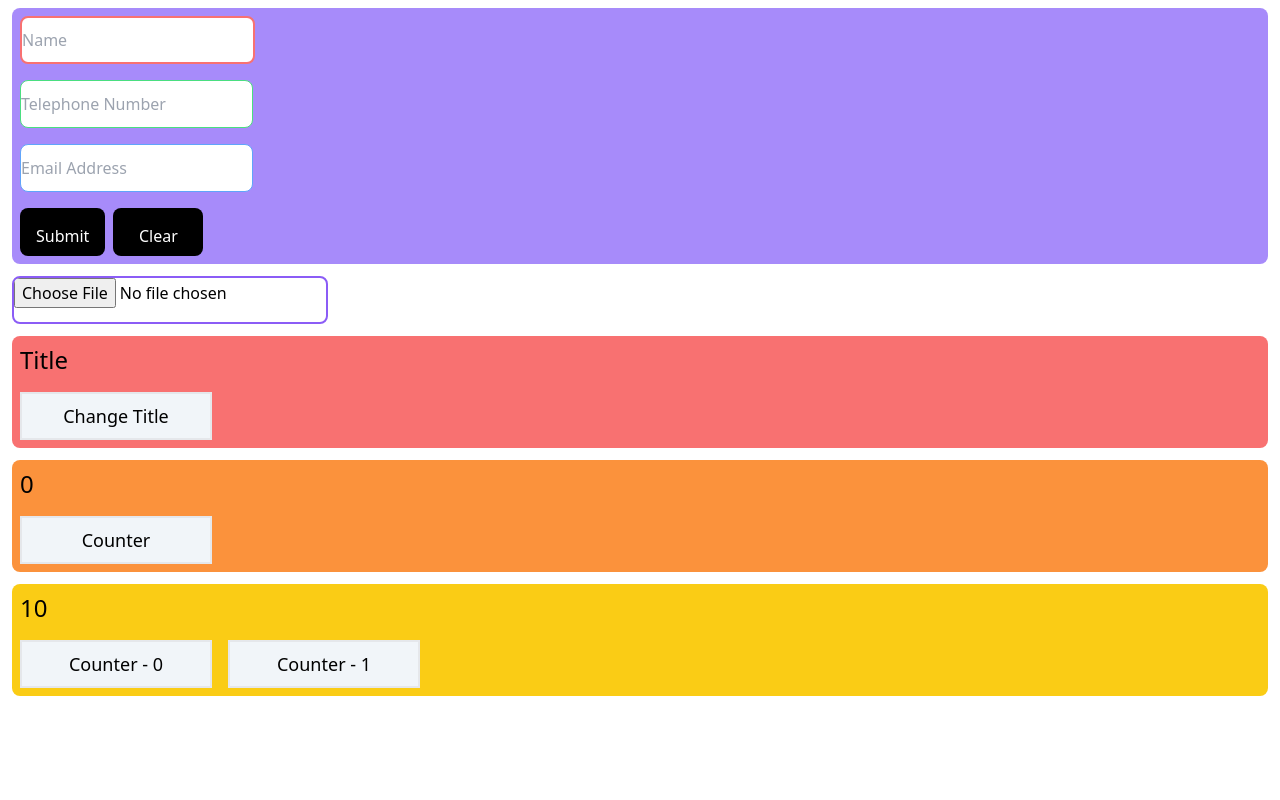
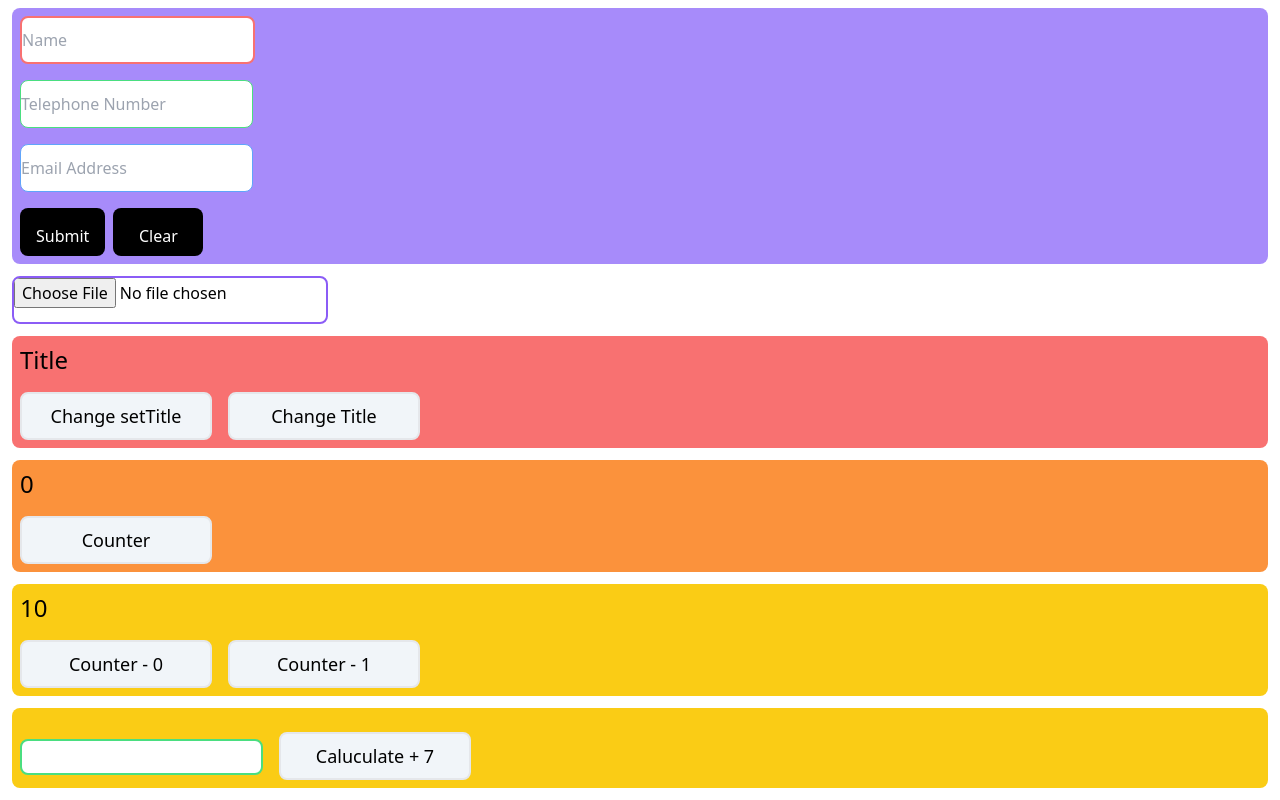
Before and after one commit to soAcademy/workshop-state-and-event, a React (Create React App) app: page / in a window 1280 px wide. Shown: the part 536-1336 px from the top of the page. Before the commit the page ends 1244 px from the top, so only its background shows below. Built offline with nearby package versions, Linux system fonts and the light colour scheme.

Commit message:
feat: State4

```diff
--- a/src/App.js
+++ b/src/App.js
@@ -39,6 +39,7 @@ import Event8 from "./Events/Event8";
 import State1 from "./States/State1";
 import State2 from "./States/State2";
 import State3 from "./States/State3";
+import State4 from "./States/State4";
 
 const App = () => {
   return (
@@ -55,7 +56,7 @@ const App = () => {
       <State1 />
       <State2 />
       <State3 />
-      {/* <State4 /> */}
+      <State4 />
       {/* <State5 /> */}
       {/* <State6 /> */}
 
--- a/src/States/State1.js
+++ b/src/States/State1.js
@@ -7,7 +7,13 @@ const State1 = () => {
       <h1 className="text-2xl p-2 mt-2">{title}</h1>
       <button
         onClick={() => setTitle("setTitle")}
-        className="w-48 h-12 border-2 text-lg test-center bg-slate-100 m-2"
+        className="w-48 h-12 border-2 rounded-lg text-lg test-center bg-slate-100 m-2"
+      >
+        Change setTitle
+      </button>
+      <button
+        onClick={() => setTitle("Title")}
+        className="w-48 h-12 border-2 rounded-lg text-lg test-center bg-slate-100 m-2"
       >
         Change Title
       </button>
--- a/src/States/State2.js
+++ b/src/States/State2.js
@@ -7,7 +7,7 @@ const State2 = () => {
       <h1 className="text-2xl p-2 mt-2">{count}</h1>
       <button
         onClick={() => setCount(count + 1)}
-        className="w-48 h-12 border-2 text-lg test-center bg-slate-100 m-2"
+        className="w-48 h-12 border-2 rounded-lg text-lg test-center bg-slate-100 m-2"
       >
         Counter
       </button>
--- a/src/States/State3.js
+++ b/src/States/State3.js
@@ -7,13 +7,13 @@ const State3 = () => {
       <h1 className="text-2xl p-2 mt-2">{count}</h1>
       <button
         onClick={() => setCount(count + 1)}
-        className="w-48 h-12 border-2 text-lg test-center bg-slate-100 m-2"
+        className="w-48 h-12 border-2 rounded-lg text-lg test-center bg-slate-100 m-2"
       >
         Counter - 0
       </button>
       <button
         onClick={() => setCount(count - 1)}
-        className="w-48 h-12 border-2 text-lg test-center bg-slate-100 m-2"
+        className="w-48 h-12 border-2 rounded-lg text-lg test-center bg-slate-100 m-2"
       >
         Counter - 1
       </button>
--- /dev/null
+++ b/src/States/State4.js
@@ -0,0 +1,23 @@
+import React, { useState } from "react";
+
+const State4 = () => {
+  const [inputNumber, setInputNumber] = useState();
+  return (
+    <div className="m-3 bg-yellow-400 rounded-lg">
+      <h1 className="text-2xl p-2 mt-2">{inputNumber}</h1>
+      <input
+        type="number"
+        className="border-2 border-green-400 rounded-lg p-1 m-2"
+        onClick={(e) => setInputNumber(e.target.value)}
+      />
+      <button
+        onClick={() => setInputNumber(Number(inputNumber) + 7)}
+        className="w-48 h-12 border-2 rounded-lg text-lg test-center bg-slate-100 m-2"
+      >
+        Caluculate + 7
+      </button>
+    </div>
+  );
+};
+
+export default State4;
```
